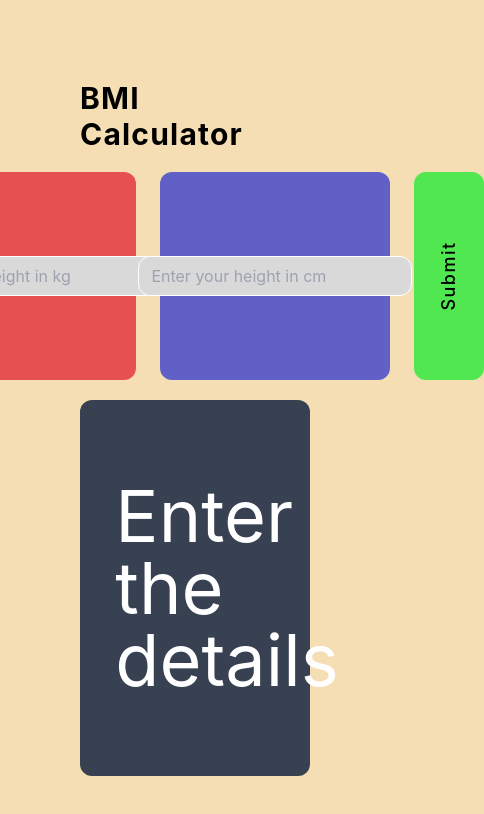
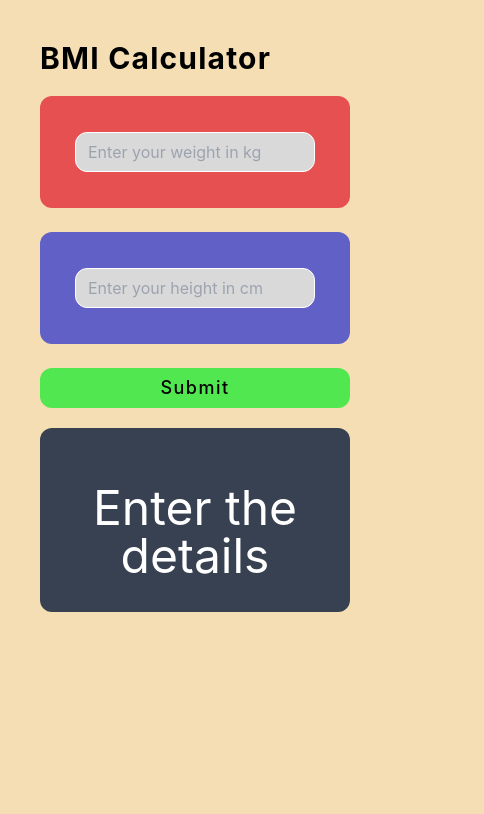
Before and after one commit to Dhanush-ck/bmi-calculator, a React (Vite) app: page / in a window 390 px wide. Shown: the top 814 px of the page, 484 px wide, since content can reach past the window. Built offline with nearby package versions, Linux system fonts and the light colour scheme.

Commit message:
feat : Made reponsive for one ratio

```diff
--- a/src/index.css
+++ b/src/index.css
@@ -84,5 +84,51 @@ header {
 }
 
 .category {
-  @apply text-7xl
+  @apply text-7xl flex justify-center text-center
 }
+
+@media only screen and (max-width: 400px ) {
+
+  .container {
+    @apply h-auto;
+  }
+
+  .container-elements {
+    @apply p-10 w-full
+  }
+
+  .input {
+    @apply flex-col ;
+  }
+
+  .weight, .height {
+    @apply w-full h-28;
+    /* height: 100px; */
+  }
+
+  .input-bar {
+    @apply w-60;
+  }
+
+  .submit-button {
+    @apply w-full h-10
+  }
+
+  .submit-button div {
+    rotate: 0deg;
+  }
+
+  .output {
+    @apply p-8 gap-6 h-auto;
+    grid-template-columns: 1fr;
+    grid-template-rows: auto 1fr;
+  }
+
+  .bmi {
+    @apply text-7xl flex justify-center items-center
+  }
+
+  .category {
+    @apply text-5xl flex justify-center text-center
+  }
+}
```
